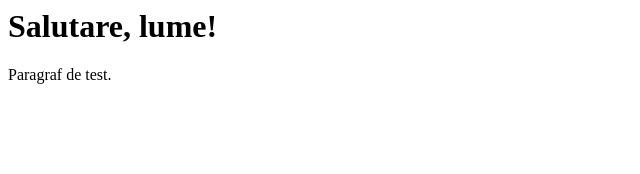
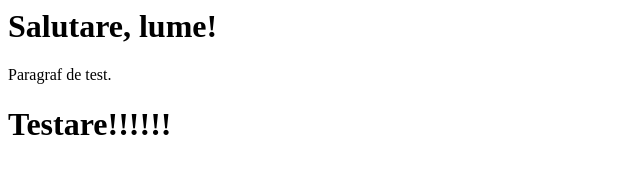
Before and after one commit to Melinte92/Repository-01, a plain HTML site: page index.html in a window 1280 px wide. Shown: the whole page, without its empty margins (0-640 px from the left). Drawn offline with Linux system fonts and the light colour scheme.

Commit message:
Update index.html

```diff
--- a/index.html
+++ b/index.html
@@ -1,2 +1,3 @@
 <h1>Salutare, lume!</h1>
 <p>Paragraf de test.</p>
+<h1>Testare!!!!!!</h1>
```
